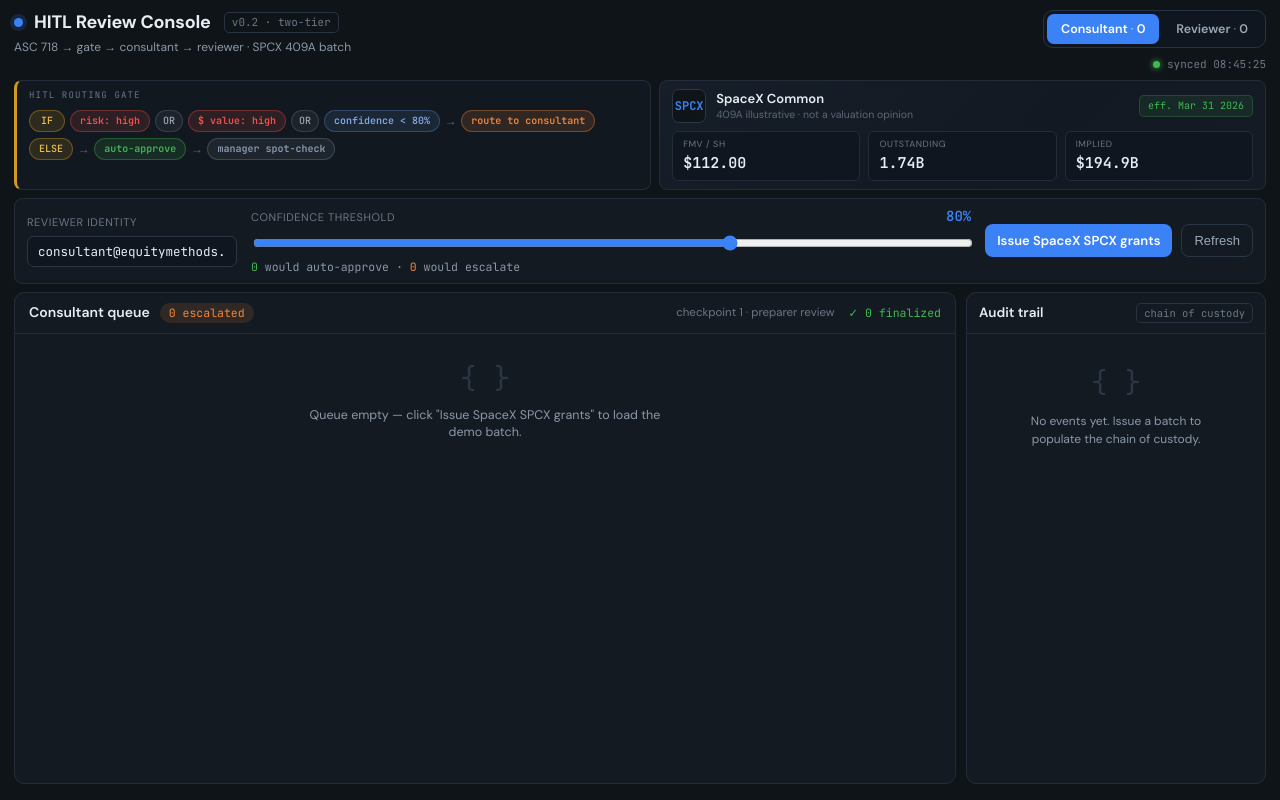
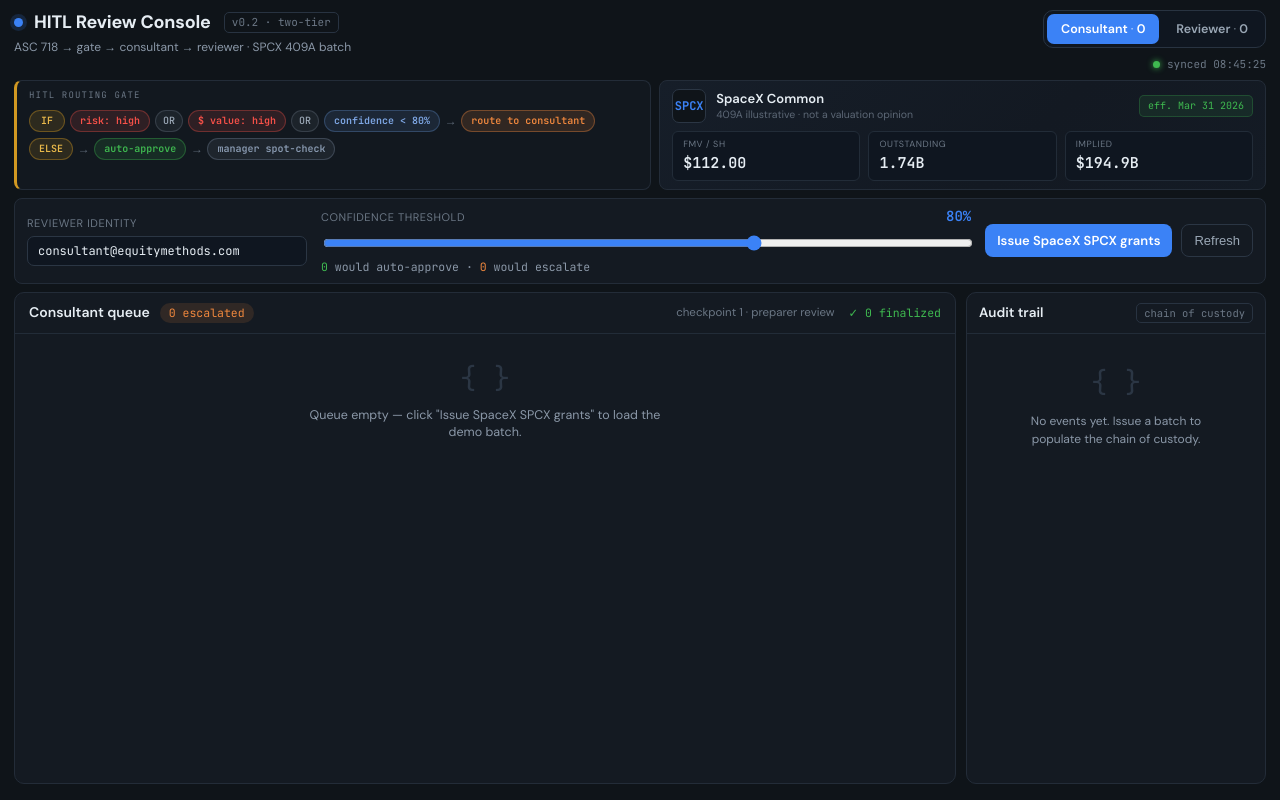
Before and after one commit to gitfitbro/equity-escalator, a React (Vite) app in the folder client/: page / in a window 1280 px wide. Built offline with nearby package versions, Linux system fonts and the light colour scheme.

Commit message:
fix(ui): widen reviewer email input so full address is visible

```diff
--- a/client/src/HitlReviewConsole.tsx
+++ b/client/src/HitlReviewConsole.tsx
@@ -672,24 +672,16 @@
             flexWrap: 'wrap',
           }}
         >
-          <div style={{ display: 'flex', flexDirection: 'column', gap: 5 }}>
-            <label style={{ fontSize: 11, color: '#6b7785', letterSpacing: '0.05em', textTransform: 'uppercase' }}>
-              Reviewer identity
-            </label>
+          <div className="hitl-reviewer-field">
+            <label htmlFor="reviewer-email">Reviewer identity</label>
             <input
+              id="reviewer-email"
+              className="hitl-reviewer-input"
+              type="email"
               value={reviewer}
               onChange={(e) => setReviewer(e.target.value)}
-              style={{
-                background: '#0f1620',
-                border: '1px solid #2b3644',
-                borderRadius: 7,
-                color: '#e6edf3',
-                fontFamily: "'JetBrains Mono', monospace",
-                fontSize: 12.5,
-                padding: '6px 10px',
-                width: 210,
-                outline: 'none',
-              }}
+              spellCheck={false}
+              autoComplete="email"
             />
           </div>
 
--- a/client/src/hitl-console.css
+++ b/client/src/hitl-console.css
@@ -56,6 +56,40 @@
 
 .hitl-controls {
   flex-shrink: 0;
+}
+
+.hitl-reviewer-field {
+  display: flex;
+  flex-direction: column;
+  gap: 5px;
+  flex: 0 0 auto;
+  min-width: 0;
+}
+
+.hitl-reviewer-field label {
+  font-size: 11px;
+  color: #6b7785;
+  letter-spacing: 0.05em;
+  text-transform: uppercase;
+}
+
+.hitl-reviewer-input {
+  background: #0f1620;
+  border: 1px solid #2b3644;
+  border-radius: 7px;
+  color: #e6edf3;
+  font-family: 'JetBrains Mono', monospace;
+  font-size: 12px;
+  padding: 6px 10px;
+  width: 30ch;
+  min-width: 280px;
+  max-width: 100%;
+  outline: none;
+}
+
+.hitl-reviewer-input:focus {
+  border-color: #3b82f6;
+  box-shadow: 0 0 0 2px rgba(59, 130, 246, 0.15);
 }
 
 .hitl-work-surface {
```
